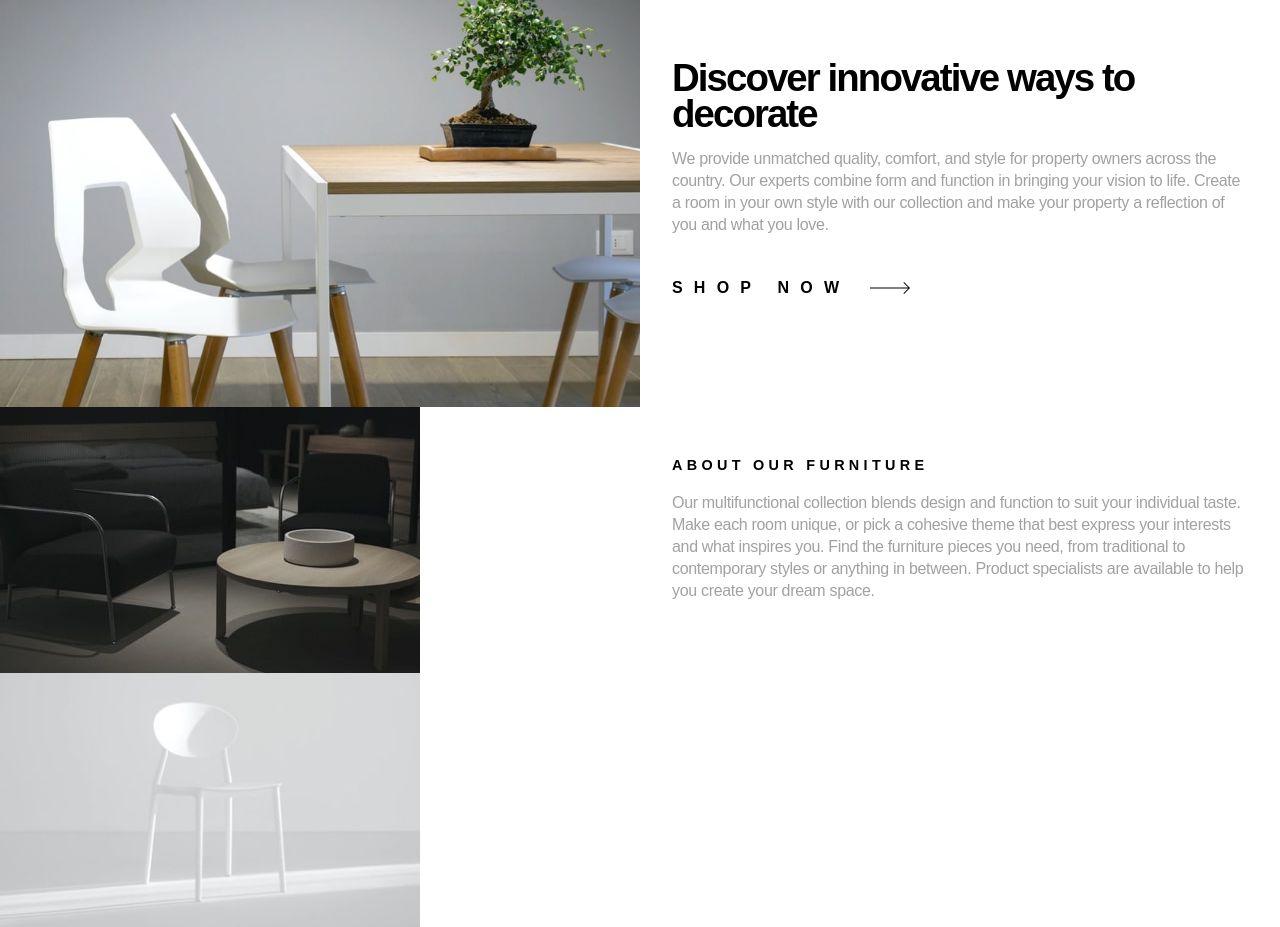
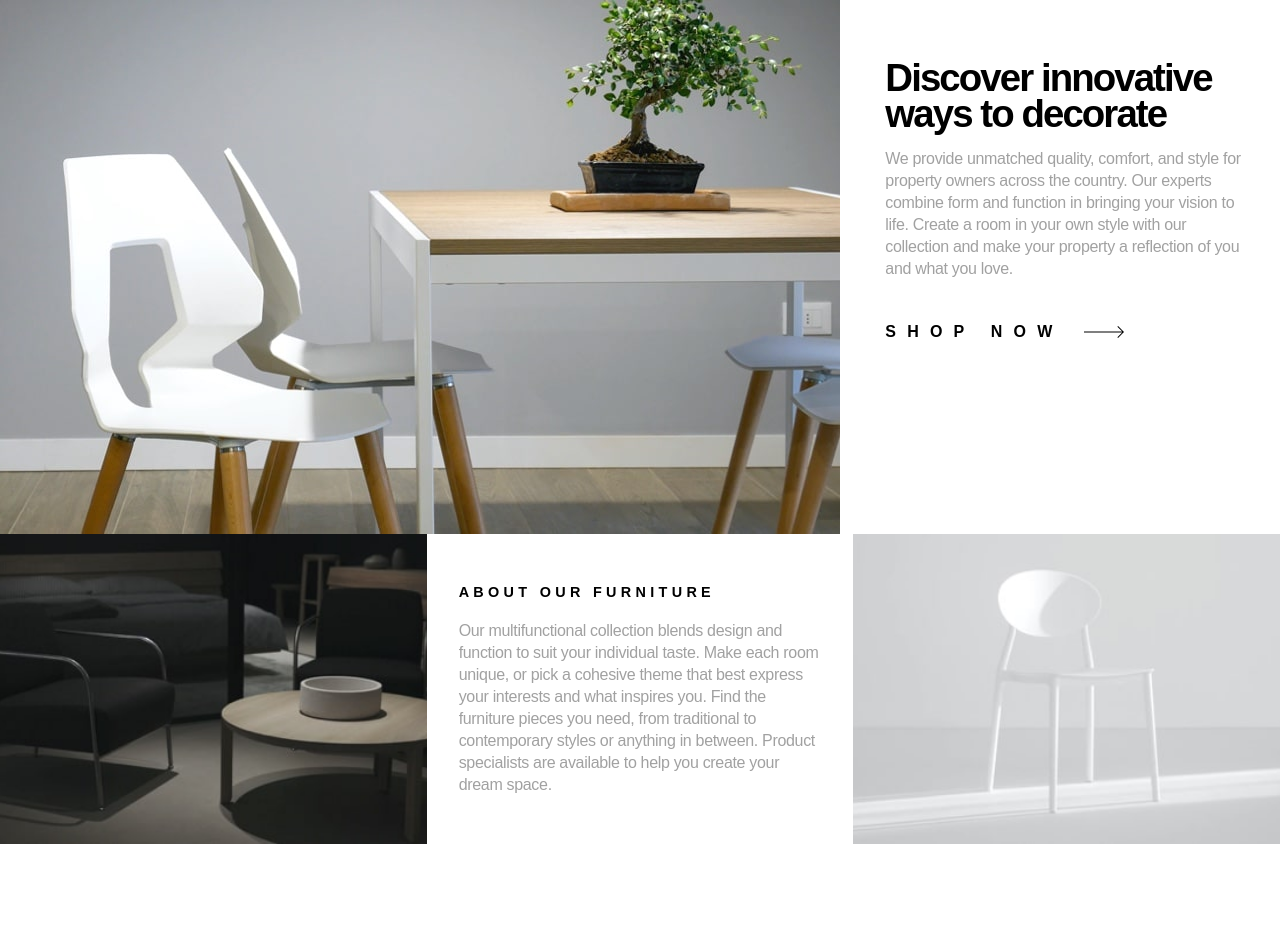
Before and after one commit to Smart-Ace-Designs/nuxt-room-homepage, a Nuxt app: page / in a window 1280 px wide. After the commit the page ends 844 px from the top, so only its background shows below. Built offline with nearby package versions, Linux system fonts and the light colour scheme.

Commit message:
Updates responsive design

```diff
--- a/app/pages/index.vue
+++ b/app/pages/index.vue
@@ -2,8 +2,8 @@
 
 <template>
   <main>
-    <div class="grid grid-cols-1 sm:grid-cols-2">
-      <div>
+    <div class="grid grid-cols-1 sm:grid-cols-3">
+      <div class="sm:col-span-2">
         <picture>
           <source
             media="(min-width: 375px)"
@@ -40,6 +40,7 @@
           alt="An elegant room with bed, coffee table and chairs."
           width="420"
           height="266"
+          class="h-full w-full object-cover"
         />
       </div>
       <div class="px-8 py-12">
@@ -60,6 +61,7 @@
           alt="A faded room with a single chair."
           width="420"
           height="266"
+          class="h-full w-full object-cover"
         />
       </div>
     </div>
```
